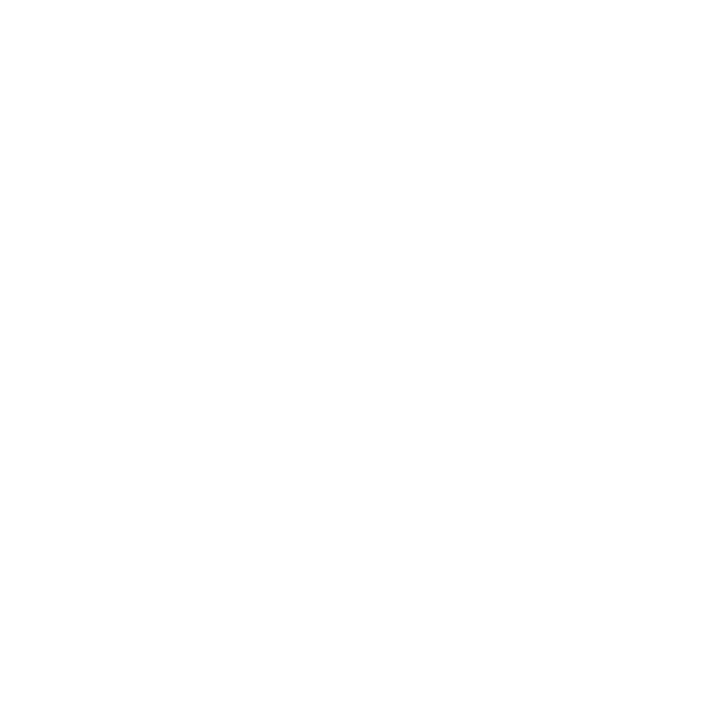
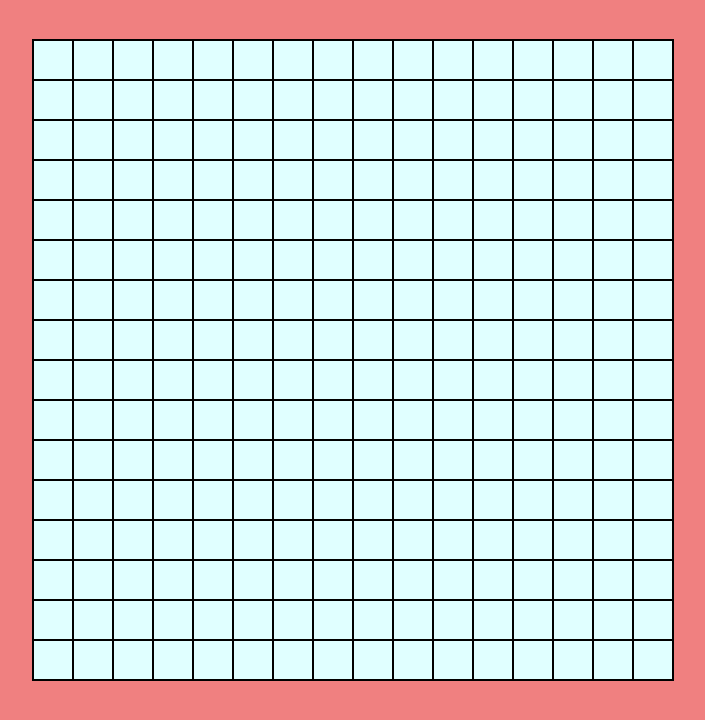
Before and after one commit to boathouse2112/etch_a_sketch, a plain HTML site: page index.html in a window 1280 px wide. Shown: the whole page, without its empty margins (287-992 px from the left). Drawn offline with Linux system fonts and the light colour scheme.

Commit message:
Add grid styling

```diff
--- a/etch_a_sketch.js
+++ b/etch_a_sketch.js
@@ -4,12 +4,15 @@ const GRID_HEIGHT = 16;
 
 const generateCellDiv = function() {
     const cellDiv = document.createElement("div");
+    cellDiv.classList.add("gridCell");
     return cellDiv;
 }
 
 // -> { rowDiv, [cellDivs] }
 const generateRow = function() {
     const rowDiv = document.createElement("div");
+    rowDiv.classList.add("gridRow");
+
     const cellDivs = Array(GRID_WIDTH).fill().map(_ => generateCellDiv());
     return {rowDiv, cellDivs};
 }
--- a/index.html
+++ b/index.html
@@ -3,9 +3,10 @@
 <head>
     <meta charset="UTF-8">
     <title>Etch-a-Sketch</title>
+    <link rel="stylesheet" href="styles.css">
     <script src="etch_a_sketch.js" defer></script>
 </head>
 <body>
-    <div id="grid_container"></div>
+    <div id="grid_container" class="gridContainer"></div>
 </body>
 </html>
--- a/styles.css
+++ b/styles.css
@@ -5,3 +5,30 @@ html {
 *, *::before, *::after {
   box-sizing: inherit;
 }
+
+body {
+  background-color: lightcoral;
+}
+
+.gridContainer {
+  width: 640px;
+  height: 640px;
+  margin: 40px auto;
+
+  display: flex;
+  flex-direction: column;
+}
+
+.gridRow {
+  flex: 1;
+  display: flex;
+  flex-direction: row;
+}
+
+.gridCell {
+  flex: 1;
+  margin: -1px -1px -1px -1px;
+
+  border: 2px solid black;
+  background-color: lightcyan;
+}
```
